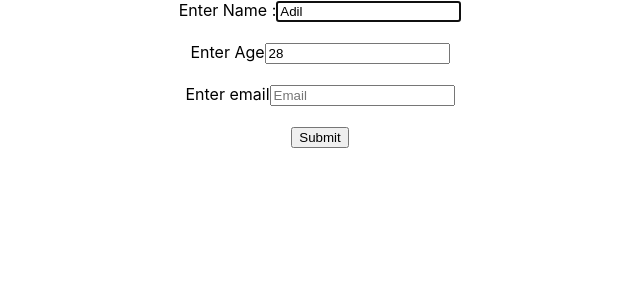
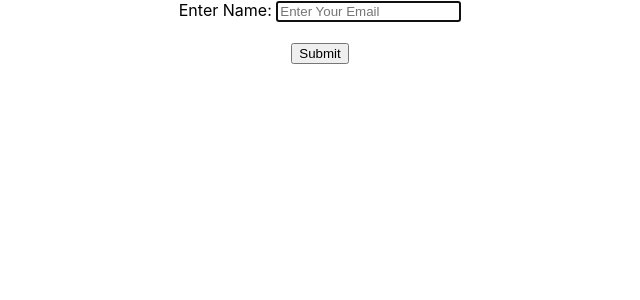
Before and after one commit to riazgul03/ReactJS, a React (Create React App) app in the folder new-app/: page / in a window 1280 px wide. Shown: the top 300 px of the page, without its empty margins (320-960 px from the left). Built offline with nearby package versions, Linux system fonts and the light colour scheme.

Commit message:
CallBackRef In React

```diff
--- a/new-app/src/App.js
+++ b/new-app/src/App.js
@@ -20,13 +20,14 @@
 import MultipleChecks from './MultipleChecks';
 import RefComponent from './RefComponent';
 import UnControlled from './UnControlled';
+import CallbackRefComp from './CallbackRefComp';
 
 
 function App() {
 
   return (
     <div>
-    <UnControlled/>
+    <CallbackRefComp/>
     </div>
   )
 }
--- /dev/null
+++ b/new-app/src/CallbackRefComp.js
@@ -0,0 +1,34 @@
+import React, { Component } from 'react'
+
+export default class CallbackRefComp extends Component {
+ constructor(props) {
+   super(props)
+   this.myRef = null;
+   this.setMyRef = (element) =>{
+    this.myRef = element;
+   }
+ }
+ componentDidMount(){
+    console.log(this.myRef);
+    this.myRef.focus();
+
+ }
+ handleSubmit =(e) =>{
+    e.preventDefault();
+    this.myRef.style.color ="Red";
+    this.myRef.style.backgroundColor ="Yellow";
+ console.log('Name =', this.myRef.value)
+}
+    render() {
+    return (
+      <div>
+        <form onSubmit={this.handleSubmit}>
+        <label htmlFor="">Enter Name: </label>
+        <input type="text" ref={this.setMyRef} placeholder='Enter Your Email'/>
+      <br /><br />
+      <input type="submit" value="Submit" />
+        </form>
+      </div>
+    )
+  }
+}
```
